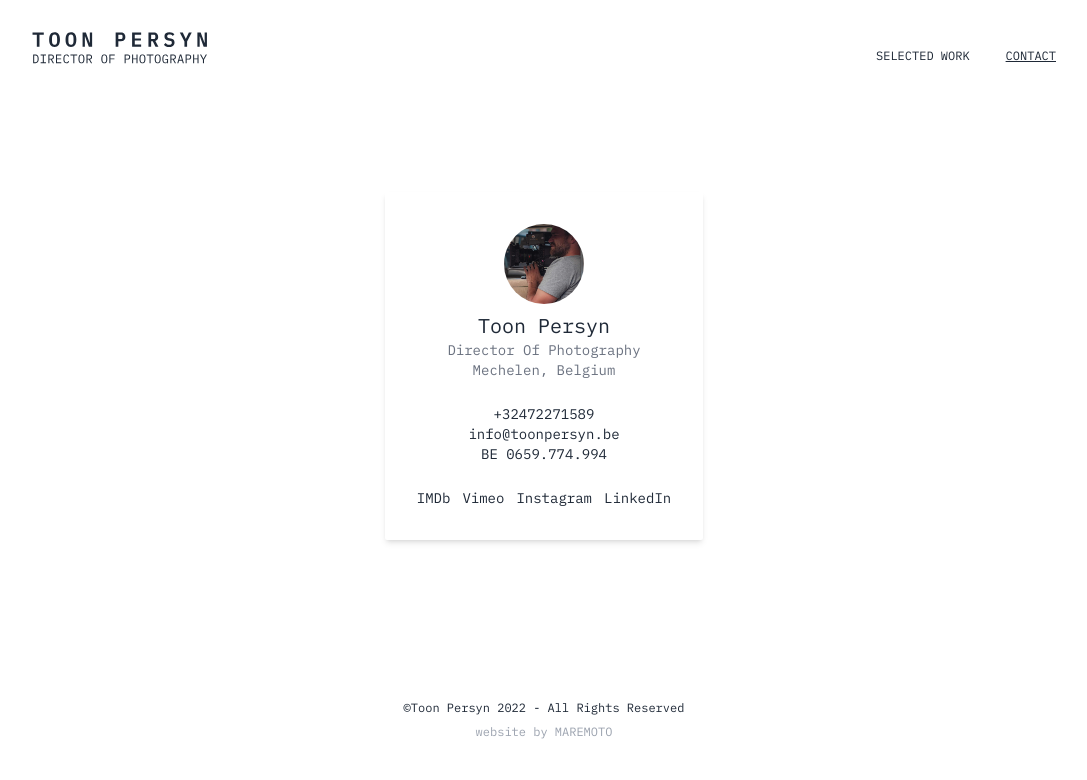
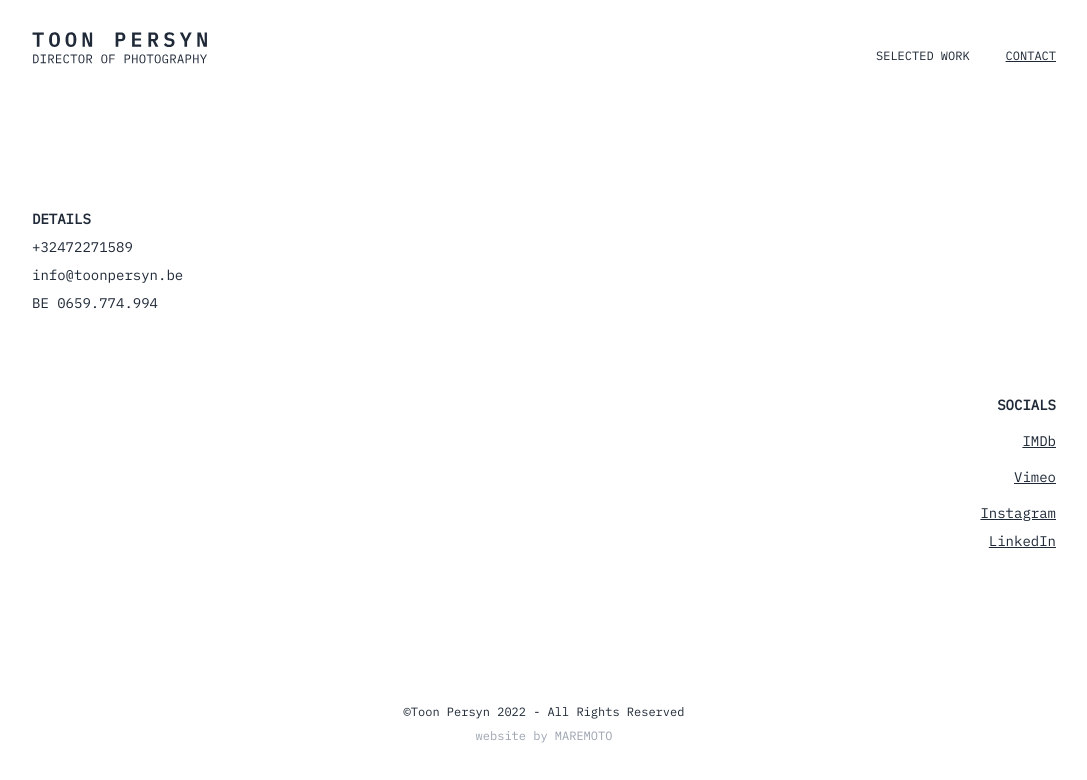
Before and after one commit to leandroargentiero/toonpersyn.be, a Next.js app: page /contact in a window 1280 px wide. Shown: the top 780 px of the page, without its empty margins (96-1183 px from the left). Built offline with nearby package versions, Linux system fonts and the light colour scheme.

Commit message:
Updated UI

```diff
--- a/src/pages/contact.js
+++ b/src/pages/contact.js
@@ -11,7 +11,50 @@ export default function Contact() {
         <title>TOON PERSYN | CONTACT</title>
       </Head>
       <Container>
-        <div className="grid place-items-center justify-around py-16 text-center font-primary">
+        <div className="flex h-[60vh] flex-col justify-evenly font-primary text-sm">
+          <section className="content mt-6 grid grid-rows-3 justify-items-start gap-y-2 md:gap-y-0">
+            <h4 className="mb-2 font-bold uppercase">Details</h4>
+            <p>+32472271589</p>
+            <p>info@toonpersyn.be</p>
+            <p>BE 0659.774.994</p>
+          </section>
+          <section className="mt-6 grid grid-rows-3 justify-items-end gap-y-2">
+            <h4 className="mb-2 inline-block font-bold uppercase">socials</h4>
+            <a
+              href="https://www.imdb.com/name/nm8900949/"
+              className="underline hover:text-yellow-500"
+              target="_blank"
+              rel="noreferrer"
+            >
+              IMDb
+            </a>
+            <a
+              href="https://vimeo.com/toonpersyn"
+              className="underline hover:text-yellow-500"
+              target="_blank"
+              rel="noreferrer"
+            >
+              Vimeo
+            </a>
+            <a
+              href="https://www.instagram.com/toonpersyn/"
+              className="underline hover:text-yellow-500"
+              target="_blank"
+              rel="noreferrer"
+            >
+              Instagram
+            </a>
+            <a
+              href="https://www.linkedin.com/in/toon-persyn-7009b0149/"
+              className="underline hover:text-yellow-500"
+              target="_blank"
+              rel="noreferrer"
+            >
+              LinkedIn
+            </a>
+          </section>
+        </div>
+        {/* <div className="grid place-items-center justify-around py-16 text-center font-primary">
           <article className="shadow-gray-20  rounded-sm bg-white p-8 text-sm shadow-md">
             <section>
               <div className="relative mx-auto h-20 w-20 overflow-hidden rounded-full">
@@ -69,7 +112,7 @@ export default function Contact() {
               </a>
             </section>
           </article>
-        </div>
+        </div> */}
       </Container>
     </Layout>
   );
```
